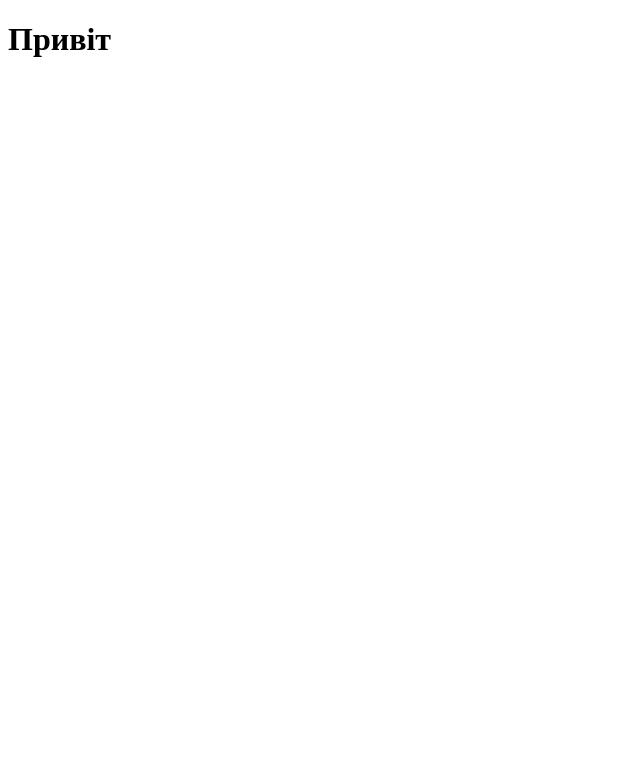
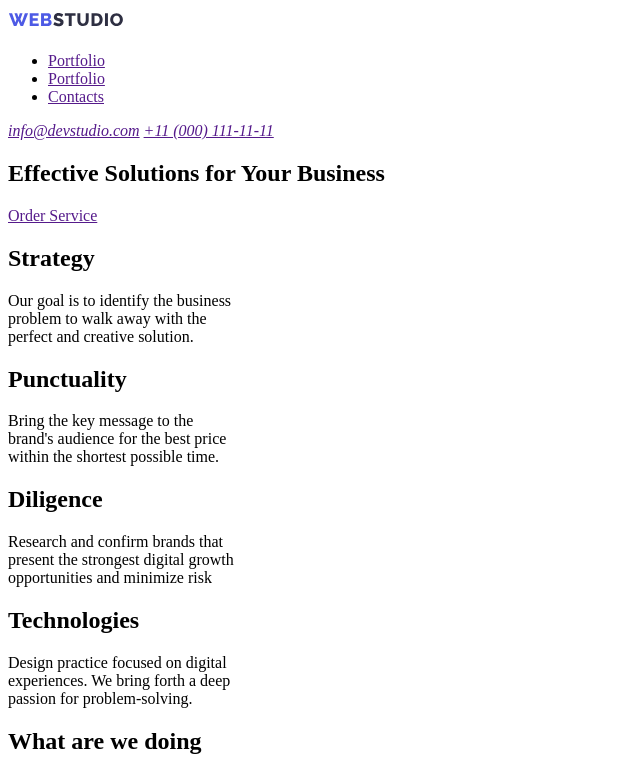
Before and after one commit to ElenaShch80/Tutorial, a plain HTML site: page index.html in a window 1280 px wide. Shown: the top 772 px of the page, without its empty margins (0-640 px from the left). Drawn offline with Linux system fonts and the light colour scheme.

Commit message:
update index html file

```diff
--- a/index.html
+++ b/index.html
@@ -7,6 +7,75 @@
     <title>Document</title>
 </head>
 <body>
-    <h1>Привіт</h1>
-</body>
+    <!-- Шапка сторінки -->
+  <header>
+    <nav>
+      <a href="/">
+        <img src="./images/Logo.svg" alt="logo" />
+            </a>
+                   <!-- Навігація на інші сторінки -->
+            <ul>
+                <li><a href="">Portfolio</a></li>
+                <li><a href="">Portfolio</a></li>
+                <li><a href="">Contacts</a></li>
+            </ul>
+     </nav>
+  </header>
+<address>
+    <a href="">info@devstudio.com</a>
+    <a href="">+11 (000) 111-11-11</a>
+</address>
+<main>
+  <div>
+<section>
+    <h1>Effective Solutions
+    for Your Business</h1>
+    <a href="">Order Service</a>
+</section>
+  </div>
+
+  <div>
+  <section>
+    <article>
+
+        <h2>Strategy</h2>
+        <p>Our goal is to identify the business <br>
+        problem to walk away with the <br> perfect and creative solution.</p>
+
+        <h2>Punctuality</h2>
+        <p>Bring the key message to the <br> brand's audience for the best price <br> within the shortest possible time.</p>
+
+        <h2>Diligence</h2>
+        <p>Research and confirm brands that <br> present the strongest digital growth <br> opportunities and minimize risk</p>
+
+        <h2>Technologies</h2>
+        <p>Design practice focused on digital <br> experiences. We bring forth a deep <br> passion for problem-solving.</p>
+      </article>
+      </section>
+    </div>
+
+   <section>
+    <h2>What are we doing</h2>
+    <img src="./images/rectangle/photo1.jpg" alt="photo" width="360" />
+    <img src="./images/rectangle/photo2.jpg" alt="photo" width="360" />
+    <img src="./images/rectangle/photo3.jpg" alt="photo" width="360" />
+  </section>
+
+  <section>
+    <h2>Our Team</h2>
+    <img src="./images/team/TeamCard1.jpg" alt="photo" width="264" />
+    <img src="./images/team/TeamCard2.jpg" alt="photo" width="264" />
+    <img src="./images/team/TeamCard3.jpg" alt="photo" width="264" />
+    <img src="./images/team/TeamCard4.jpg" alt="photo" width="264" />
+  </section>
+</main>
+  <footer>
+  <a href="/">
+    <img src="./images/Logo.svg" alt="logo" />
+  </a>
+  <p>Increase the flow of customers and <br> sales for your business with digital <br> marketing & growth solutions.</p>
+  </footer>
+
+  </body>
+
 </html>
```
Also changed, not shown: images/Logo.png (added), images/Logo.svg (added), images/rectangle/photo1.jpg (added), images/rectangle/photo2.jpg (added), images/rectangle/photo3.jpg (added), images/team/TeamCard1.jpg (added), images/team/TeamCard2.jpg (added), images/team/TeamCard3.jpg (added), images/team/TeamCard4.jpg (added).
